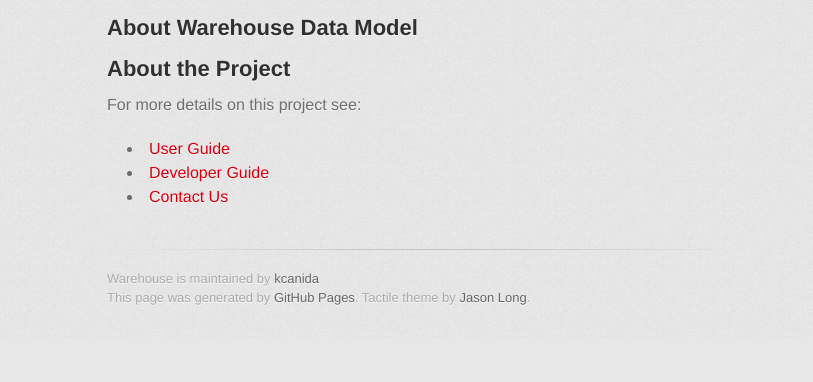
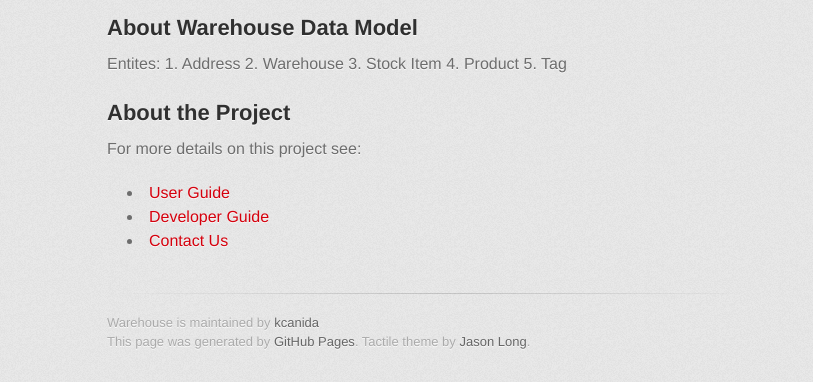
Before and after one commit to kcanida/Warehouse, a plain HTML site: page index.html in a window 1280 px wide. Shown: the part 628-1010 px from the top of the page, without its empty margins (223-1036 px from the left). Before the commit the page ends 966 px from the top, so only its background shows below. Drawn offline with Linux system fonts and the light colour scheme; a web font is replaced by a local one.

```diff
--- a/index.html
+++ b/index.html
@@ -37,6 +37,13 @@
 
 <h2>About Warehouse Data Model</h2>
 
+<p>Entites:
+1. Address
+2. Warehouse
+3. Stock Item
+4. Product
+5. Tag</p>
+
 <h2>About the Project</h2>
 
 <p>For more details on this project see:</p>
--- a/params.json
+++ b/params.json
@@ -1 +1 @@
-{"name":"Warehouse","tagline":"Warehouse Project in Play","body":"## Welcome to Warehouse Project!\r\n![Warehouse](https://raw.github.com/kcanida/Warehouse/master/images/Warehouse%20Data%20Model.png)\r\n\r\n## About Warehouse Data Model\r\n\r\n## About the Project\r\nFor more details on this project see:\r\n* [User Guide](https://github.com/kcanida/Warehouse/wiki/User-Guide)\r\n* [Developer Guide](https://github.com/kcanida/Warehouse/wiki/Developer-Guide)\r\n* [Contact Us](https://github.com/kcanida/Warehouse/wiki/Contact-Us)","google":"","note":"Don't delete this file! It's used internally to help with page regeneration."}
+{"name":"Warehouse","tagline":"Warehouse Project in Play","body":"## Welcome to Warehouse Project!\r\n![Warehouse](https://raw.github.com/kcanida/Warehouse/master/images/Warehouse%20Data%20Model.png)\r\n\r\n## About Warehouse Data Model\r\n\r\nEntites:\r\n1. Address\r\n2. Warehouse\r\n3. Stock Item\r\n4. Product\r\n5. Tag\r\n\r\n## About the Project\r\nFor more details on this project see:\r\n* [User Guide](https://github.com/kcanida/Warehouse/wiki/User-Guide)\r\n* [Developer Guide](https://github.com/kcanida/Warehouse/wiki/Developer-Guide)\r\n* [Contact Us](https://github.com/kcanida/Warehouse/wiki/Contact-Us)","google":"","note":"Don't delete this file! It's used internally to help with page regeneration."}
```
